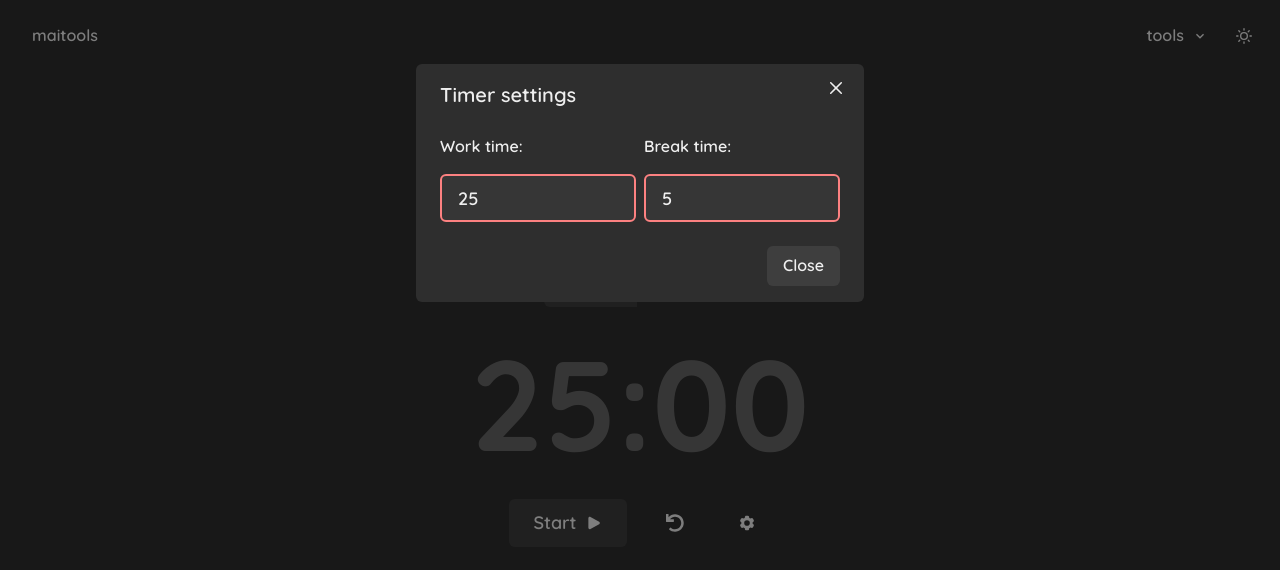
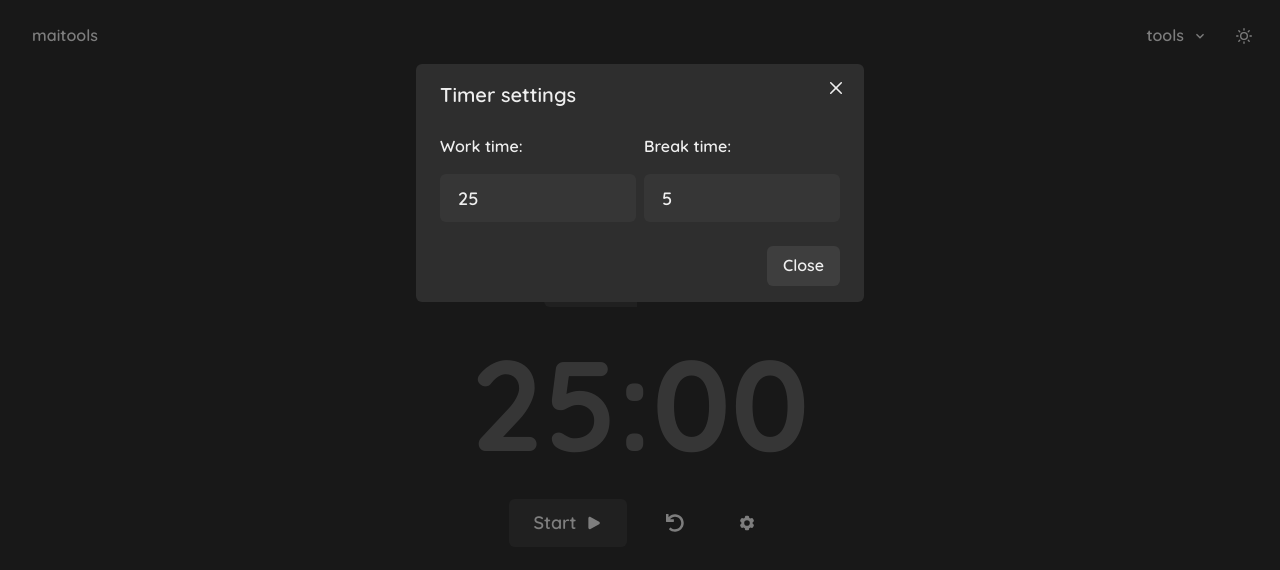
Before and after one commit to olimeme/maitools, a React (Vite) app: page /pomodoro-timer in a window 1280 px wide. Both pictures are taken after a click on the button 746 px from the left and 523 px from the top of the page. Shown: the top 570 px of the page. Built offline with nearby package versions, Linux system fonts and the light colour scheme.

Commit message:
fix: validity of pomodoro settings

```diff
--- a/index.html
+++ b/index.html
@@ -5,6 +5,7 @@
     <link rel="icon" type="image/svg+xml" href="/assets/images/favicon.svg" />
     <link rel="icon" type="image/png" href="/assets/images/favicon.png" />
     <meta name="viewport" content="width=device-width, initial-scale=1.0" />
+    <meta name="description" content="all esential tools for productivity" />
     <title>maitools</title>
   </head>
   <body>
--- a/src/components/PomodoroSerttingsModal.tsx
+++ b/src/components/PomodoroSerttingsModal.tsx
@@ -16,31 +16,58 @@ import {
   UseModalProps,
   VStack,
 } from "@chakra-ui/react";
-import React, { useState } from "react";
+import React, { useState, useEffect } from "react";
+import { getInitialStateFromLocalStorage } from "../helpers/getInitialStateFromLocalStorage";
 interface PomodoroSettingsProps {
   //TODO: set types
   settings: any;
   onSettingsChange: any;
-  modalProps: UseModalProps;
+  modalProps: any;
 }
 const PomodoroSerttingsModal = ({
   modalProps,
   settings,
   onSettingsChange,
 }: PomodoroSettingsProps) => {
-  const [input, setInput] = useState("");
+  const [inputErrors, setInputErrors] = useState({
+    workTimeIsInvalid: getInitialStateFromLocalStorage(
+      "workTimeInputField",
+      false
+    ) as boolean,
+    breakTimeIsInvalid: getInitialStateFromLocalStorage(
+      "breakTimeInputField",
+      false
+    ) as boolean,
+  });
 
-  const isError = input === "";
+  useEffect(() => {
+    onSettingsChange.handleFormValidity(
+      !Object.values(inputErrors).some((item) => item)
+    );
+
+    localStorage.setItem(
+      "workTimeInputField",
+      JSON.stringify(inputErrors.workTimeIsInvalid)
+    );
+    localStorage.setItem(
+      "breakTimeInputField",
+      JSON.stringify(inputErrors.breakTimeIsInvalid)
+    );
+  }, [inputErrors]);
 
   return (
-    <Modal {...modalProps}>
+    <Modal
+      isOpen={modalProps.isOpen}
+      onClose={modalProps.handleCloseModal}
+      closeOnEsc={modalProps.closeOnEsc}
+    >
       <ModalOverlay />
       <ModalContent>
         <ModalHeader>Timer settings</ModalHeader>
         <ModalCloseButton />
         <ModalBody>
           <HStack>
-            <FormControl isInvalid={isError}>
+            <FormControl isInvalid={inputErrors.workTimeIsInvalid}>
               <Stack>
                 <FormLabel>Work time:</FormLabel>
                 <Input
@@ -49,23 +76,30 @@ const PomodoroSerttingsModal = ({
                   size={"lg"}
                   onChange={(e: React.ChangeEvent<HTMLInputElement>) => {
                     onSettingsChange.handleChangeWorkTime(e.target.value);
-                    setInput(e.target.value);
+                    setInputErrors({
+                      ...inputErrors,
+                      workTimeIsInvalid: e.target.value === "",
+                    });
                   }}
                   value={settings.workTime}
                   type="number"
                 />
               </Stack>
             </FormControl>
-            <FormControl isInvalid={isError}>
+            <FormControl isInvalid={inputErrors.breakTimeIsInvalid}>
               <Stack>
                 <FormLabel>Break time:</FormLabel>
                 <Input
                   variant="filled"
                   placeholder="Break time"
                   size={"lg"}
-                  onChange={(e: React.ChangeEvent<HTMLInputElement>) =>
-                    onSettingsChange.handleChangeBreakTime(e.target.value)
-                  }
+                  onChange={(e: React.ChangeEvent<HTMLInputElement>) => {
+                    onSettingsChange.handleChangeBreakTime(e.target.value);
+                    setInputErrors({
+                      ...inputErrors,
+                      breakTimeIsInvalid: e.target.value === "",
+                    });
+                  }}
                   value={settings.breakTime}
                   type="number"
                 />
@@ -74,7 +108,7 @@ const PomodoroSerttingsModal = ({
           </HStack>
         </ModalBody>
         <ModalFooter>
-          <Button onClick={modalProps.onClose}>Close</Button>
+          <Button onClick={modalProps.handleCloseModal}>Close</Button>
         </ModalFooter>
       </ModalContent>
     </Modal>
--- a/src/components/PomodoroTimer.tsx
+++ b/src/components/PomodoroTimer.tsx
@@ -22,8 +22,9 @@ const PomodoroTimer = () => {
       handleChangeBreakTime,
       handleChangeWorkTime,
       handleChangeTimerStatus,
+      handleFormValidity,
     },
-    notificationToast: { onOpen, isOpen, onClose },
+    notificationToast: { onOpen, isOpen, handleCloseModal },
   } = useContext(PomodoroTimerContext);
 
   return (
@@ -83,7 +84,7 @@ const PomodoroTimer = () => {
       <PomodoroSerttingsModal
         modalProps={{
           isOpen,
-          onClose,
+          handleCloseModal,
           closeOnEsc: true,
         }}
         settings={{
@@ -93,6 +94,7 @@ const PomodoroTimer = () => {
         onSettingsChange={{
           handleChangeWorkTime,
           handleChangeBreakTime,
+          handleFormValidity,
         }}
       />
     </Box>
--- a/src/helpers/getInitialStateFromLocalStorage.ts
+++ b/src/helpers/getInitialStateFromLocalStorage.ts
@@ -3,7 +3,9 @@ export const getInitialStateFromLocalStorage = (
   defaultValue: number | boolean | string
 ): number | boolean | string => {
   const storedValue = localStorage.getItem(key);
-  return storedValue !== null && storedValue !== "undefined"
+  return storedValue !== null &&
+    storedValue !== "undefined" &&
+    storedValue !== undefined
     ? JSON.parse(storedValue)
     : defaultValue;
 };
--- a/src/hooks/useTimer.ts
+++ b/src/hooks/useTimer.ts
@@ -27,6 +27,9 @@ export const useTimer = () => {
   );
   const timePassed = useRef(
     getInitialStateFromLocalStorage("passedTime", 0) as number
+  );
+  const [isFormValid, setIsFormValid] = useState(
+    () => getInitialStateFromLocalStorage("isFormValid", true) as boolean
   );
   const [isPomodoroPageOpen, setIsPomodoroPageOpen] = useState(false);
 
@@ -84,10 +87,12 @@ export const useTimer = () => {
   }, [timeRemaining, isWorking, isActive]);
 
   const handleChangeWorkTime = (timeInMinutes: number) => {
+    localStorage.setItem("workTime", JSON.stringify(timeInMinutes));
     setWorkTime(timeInMinutes);
   };
 
   const handleChangeBreakTime = (timeInMinutes: number) => {
+    localStorage.setItem("breakTime", JSON.stringify(timeInMinutes));
     setBreakTime(timeInMinutes);
   };
 
@@ -122,6 +127,15 @@ export const useTimer = () => {
       .padStart(2, "0")}`;
   };
 
+  const handleFormValidity = (isValid: boolean) => {
+    localStorage.setItem("isFormValid", JSON.stringify(isValid));
+    setIsFormValid(isValid);
+  };
+
+  const handleCloseModal = () => {
+    if (isFormValid) onClose();
+  };
+
   return {
     data: {
       displayTimeRemaining: displayTime(timeRemaining),
@@ -135,7 +149,7 @@ export const useTimer = () => {
     notificationToast: {
       isOpen,
       onOpen,
-      onClose,
+      handleCloseModal,
     },
     handlers: {
       pauseTimer,
@@ -143,6 +157,7 @@ export const useTimer = () => {
       handleChangeBreakTime,
       handleChangeWorkTime,
       handleChangeTimerStatus,
+      handleFormValidity,
     },
   };
 };
```
